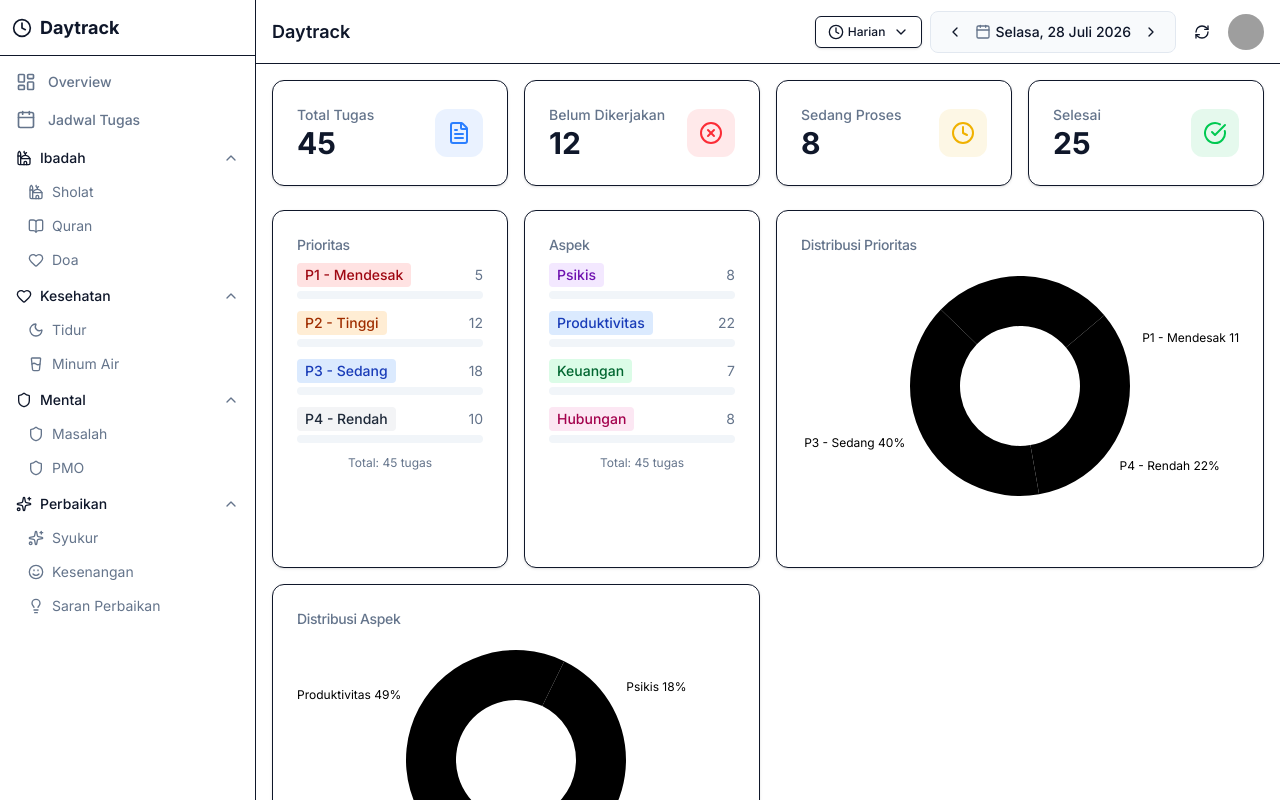
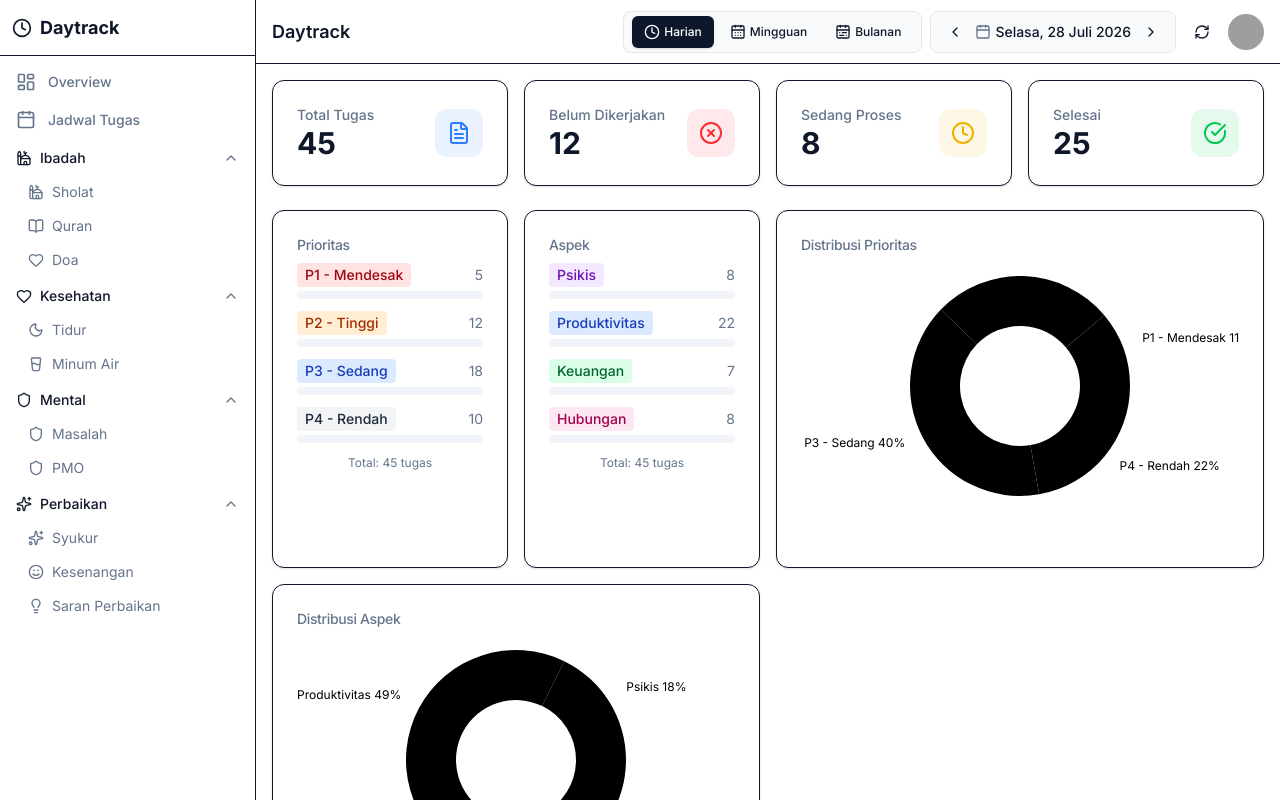
Before and after one commit to adakahroti-hue/daytrack, a Next.js app: page /overview/bulanan in a window 1280 px wide. Shown: the top 800 px of the page. Built offline with nearby package versions, Linux system fonts and the light colour scheme; grey boxes are pictures that could not be loaded.

Commit message:
refactor: restore header period buttons as toggle group (Harian/Mingguan/Bulanan)
- Remove dropdown, use inline button group like before
- Keep correct order: Harian → Mingguan → Bulanan
- Clean up unused imports and PeriodIcon component

```diff
--- a/src/components/layout/Header.tsx
+++ b/src/components/layout/Header.tsx
@@ -15,7 +15,7 @@ import {
   DropdownMenuTrigger,
 } from '@/components/ui/dropdown-menu'
 import { Avatar, AvatarFallback, AvatarImage } from '@/components/ui/avatar'
-import { Loader2, LogOut, User, Menu, RefreshCw, Calendar, ChevronLeft, ChevronRight, ChevronDown, Clock, LayoutDashboard, CalendarDays, CalendarRange } from 'lucide-react'
+import { Loader2, LogOut, User, Menu, RefreshCw, Calendar, ChevronLeft, ChevronRight, Clock, LayoutDashboard, CalendarDays, CalendarRange } from 'lucide-react'
 import { format, subDays, addDays, isSameDay, startOfDay, subMonths, addMonths, subWeeks, addWeeks, startOfMonth, endOfMonth, startOfWeek, endOfWeek } from 'date-fns'
 import { id } from 'date-fns/locale'
 import { useHeaderControls, formatDateForPeriod } from './HeaderControls'
@@ -54,11 +54,6 @@ export function Header({ onMenuClick, onSidebarToggle }: HeaderProps) {
 
   const getPeriodLabel = () => periodLabels[period]?.label || 'Tanggal'
 
-  const PeriodIcon = ({ period }: { period: 'daily' | 'weekly' | 'monthly' }) => {
-    const Icon = periodLabels[period].icon
-    return <Icon className="h-3.5 w-3.5" />
-  }
-
   return (
     <header className="sticky top-0 z-30 flex h-16 items-center gap-3 border-b bg-background/95 backdrop-blur supports-[backdrop-filter]:bg-background/60 px-3 lg:px-4">
       {/* Mobile menu button - only on mobile */}
@@ -80,34 +75,21 @@ export function Header({ onMenuClick, onSidebarToggle }: HeaderProps) {
 
       {/* Period selector & Date picker & Refresh - right side */}
       <div className="flex items-center gap-2">
-        {/* Period Selector - Dropdown */}
-        <DropdownMenu>
-          <DropdownMenuTrigger asChild>
+        {/* Period Selector */}
+                <div className="hidden sm:flex items-center gap-1 px-2 py-1 bg-muted/50 rounded-lg border border-border">
+                  {Object.entries(periodLabels).map(([key, { label, icon: Icon }]) => (
                     <Button
-              variant="outline"
+                      key={key}
+                      variant={period === key ? 'default' : 'ghost'}
                       size="sm"
                       className="h-8 px-3 gap-1"
+                      onClick={() => setPeriod(key as 'daily' | 'weekly' | 'monthly')}
                     >
-              <PeriodIcon period={period} />
-              <span className="hidden sm:inline">{getPeriodLabel()}</span>
-              <ChevronDown className="h-3.5 w-3.5 ml-1" />
+                      <Icon className="h-3.5 w-3.5" />
+                      <span className="hidden sm:inline">{label}</span>
                     </Button>
-          </DropdownMenuTrigger>
-          <DropdownMenuContent align="end" className="w-40">
-            <DropdownMenuLabel className="font-normal">Pilih Periode</DropdownMenuLabel>
-            <DropdownMenuSeparator />
-            {Object.entries(periodLabels).map(([key, { label, icon: Icon }]) => (
-              <DropdownMenuItem
-                key={key}
-                onSelect={() => setPeriod(key as 'daily' | 'weekly' | 'monthly')}
-                className={period === key ? 'bg-primary/10 text-primary' : ''}
-              >
-                <Icon className="h-4 w-4 mr-2" />
-                {label}
-              </DropdownMenuItem>
                   ))}
-          </DropdownMenuContent>
-        </DropdownMenu>
+                </div>
 
         {/* Date navigation */}
         <div className="hidden sm:flex items-center gap-1 px-2 py-1 bg-muted/50 rounded-lg border border-border">
```
Lines whose indentation alone changed are shown as unchanged.
